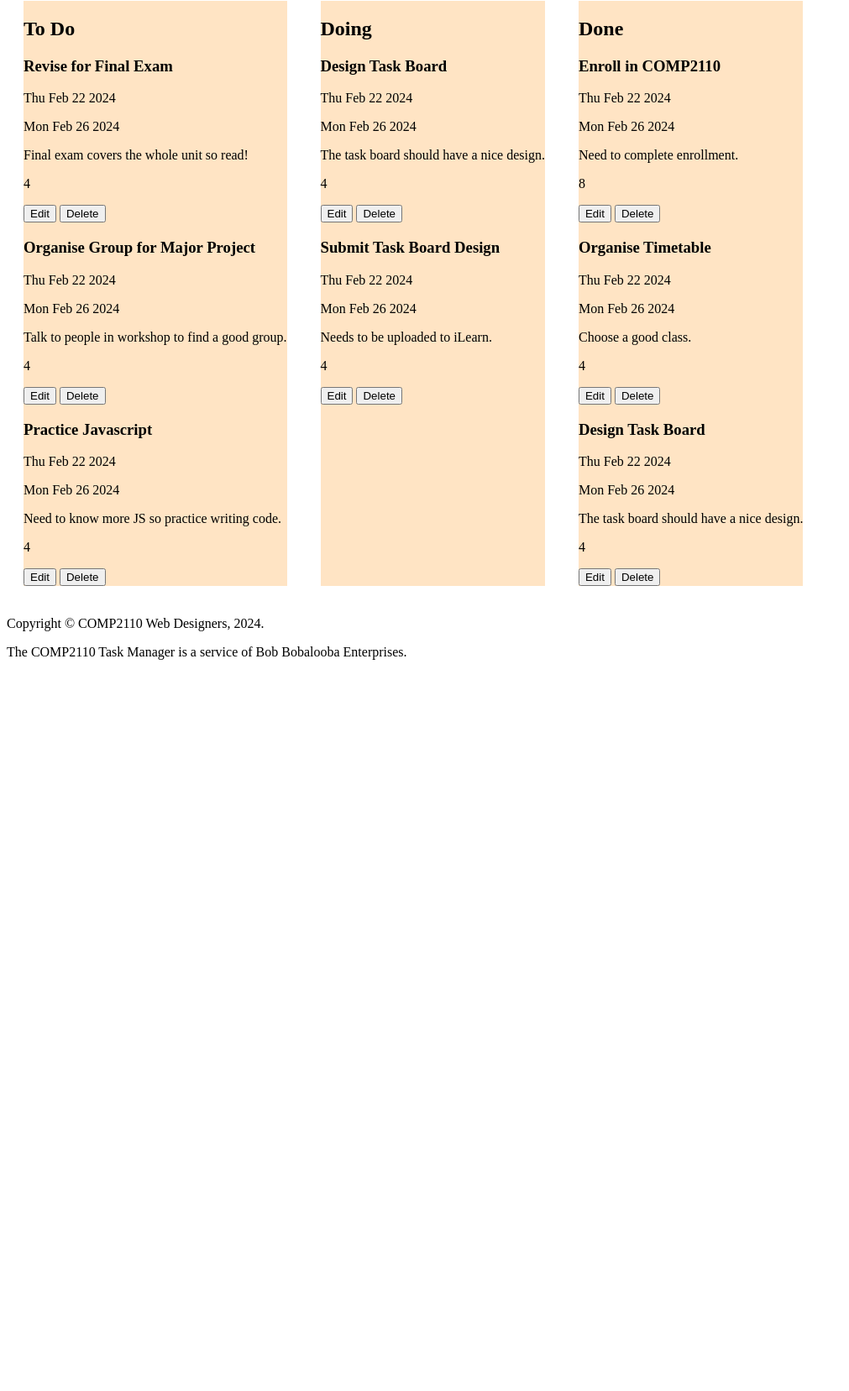
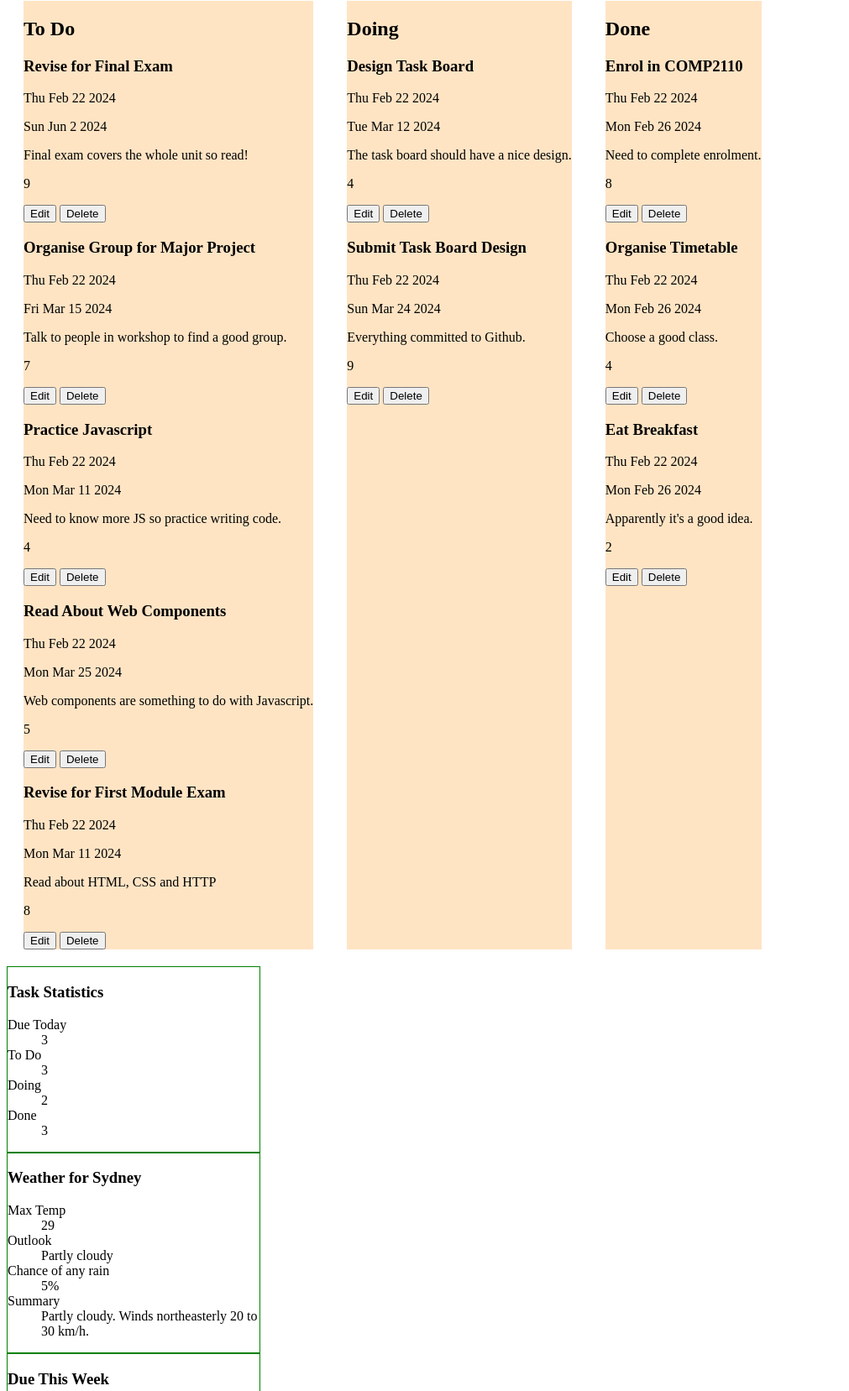
Before and after one commit to Priscilladoyo/comp2110-taskmanager-design, a plain HTML site: page index.html in a window 1280 px wide. Shown: the part 240-1897 px from the top of the page at 84% size, without its empty margins (0-1011 px from the left). Before the commit the page ends 1042 px from the top, so only its background shows below. Drawn offline with Linux system fonts and the light colour scheme.

Commit message:
Add more content to page
Signed-off-by: Steve Cassidy <steve.cassidy@mq.edu.au>

```diff
--- a/css/style.css
+++ b/css/style.css
@@ -1,4 +1,4 @@
-.task-manager {
+#task-manager {
     display: flex;
     flex-direction: row;
 }
@@ -7,3 +7,8 @@
     background-color: bisque;
     margin: 20px;
 }
+
+#widgets div {
+    width: 300px;
+    border: 1px solid green;
+}
--- a/index.html
+++ b/index.html
@@ -41,15 +41,15 @@
   </header>
 
 
-  <div class="task-manager">
+  <div id="task-manager">
     <div class="task-board">
         <h2>To Do</h2>
         <div class="task-card">
             <h3>Revise for Final Exam</h3>
             <p class="task-timestamp">Thu Feb 22 2024</p>
-            <p class="task-due">Mon Feb 26 2024</p>
+            <p class="task-due">Sun Jun 2 2024</p>
             <p class="task-content">Final exam covers the whole unit so read!</p>
-            <p class="task-priority">4</p>
+            <p class="task-priority">9</p>
 
             <div class="task-controls">
                 <button class="edit-button">Edit</button>
@@ -60,9 +60,9 @@
         <div class="task-card">
             <h3>Organise Group for Major Project</h3>
             <p class="task-timestamp">Thu Feb 22 2024</p>
-            <p class="task-due">Mon Feb 26 2024</p>
+            <p class="task-due">Fri Mar 15 2024</p>
             <p class="task-content">Talk to people in workshop to find a good group.</p>
-            <p class="task-priority">4</p>
+            <p class="task-priority">7</p>
 
             <div class="task-controls">
                 <button class="edit-button">Edit</button>
@@ -73,7 +73,7 @@
         <div class="task-card">
             <h3>Practice Javascript</h3>
             <p class="task-timestamp">Thu Feb 22 2024</p>
-            <p class="task-due">Mon Feb 26 2024</p>
+            <p class="task-due">Mon Mar 11 2024</p>
             <p class="task-content">Need to know more JS so practice writing code.</p>
             <p class="task-priority">4</p>
 
@@ -83,6 +83,33 @@
             </div>
         </div>
 
+
+        <div class="task-card">
+            <h3>Read About Web Components</h3>
+            <p class="task-timestamp">Thu Feb 22 2024</p>
+            <p class="task-due">Mon Mar 25 2024</p>
+            <p class="task-content">Web components are something to do with Javascript.</p>
+            <p class="task-priority">5</p>
+
+            <div class="task-controls">
+                <button class="edit-button">Edit</button>
+                <button class="delete-button">Delete</button>
+            </div>
+        </div>
+
+
+        <div class="task-card">
+            <h3>Revise for First Module Exam</h3>
+            <p class="task-timestamp">Thu Feb 22 2024</p>
+            <p class="task-due">Mon Mar 11 2024</p>
+            <p class="task-content">Read about HTML, CSS and HTTP</p>
+            <p class="task-priority">8</p>
+
+            <div class="task-controls">
+                <button class="edit-button">Edit</button>
+                <button class="delete-button">Delete</button>
+            </div>
+        </div>
     </div>
 
 
@@ -91,7 +118,7 @@
         <div class="task-card">
             <h3>Design Task Board</h3>
             <p class="task-timestamp">Thu Feb 22 2024</p>
-            <p class="task-due">Mon Feb 26 2024</p>
+            <p class="task-due">Tue Mar 12 2024</p>
             <p class="task-content">The task board should have a nice design.</p>
             <p class="task-priority">4</p>
 
@@ -104,9 +131,9 @@
         <div class="task-card">
             <h3>Submit Task Board Design</h3>
             <p class="task-timestamp">Thu Feb 22 2024</p>
-            <p class="task-due">Mon Feb 26 2024</p>
-            <p class="task-content">Needs to be uploaded to iLearn.</p>
-            <p class="task-priority">4</p>
+            <p class="task-due">Sun Mar 24 2024</p>
+            <p class="task-content">Everything committed to Github.</p>
+            <p class="task-priority">9</p>
 
             <div class="task-controls">
                 <button class="edit-button">Edit</button>
@@ -119,10 +146,10 @@
     <div class="task-board">
         <h2>Done</h2>
         <div class="task-card">
-            <h3>Enroll in COMP2110</h3>
+            <h3>Enrol in COMP2110</h3>
             <p class="task-timestamp">Thu Feb 22 2024</p>
             <p class="task-due">Mon Feb 26 2024</p>
-            <p class="task-content">Need to complete enrollment.</p>
+            <p class="task-content">Need to complete enrolment.</p>
             <p class="task-priority">8</p>
 
             <div class="task-controls">
@@ -145,11 +172,11 @@
         </div>
 
         <div class="task-card">
-            <h3>Design Task Board</h3>
+            <h3>Eat Breakfast</h3>
             <p class="task-timestamp">Thu Feb 22 2024</p>
             <p class="task-due">Mon Feb 26 2024</p>
-            <p class="task-content">The task board should have a nice design.</p>
-            <p class="task-priority">4</p>
+            <p class="task-content">Apparently it's a good idea.</p>
+            <p class="task-priority">2</p>
 
             <div class="task-controls">
                 <button class="edit-button">Edit</button>
@@ -160,6 +187,37 @@
     </div>
   </div>
 
+  <div id="widgets">
+    <div id="task-stats-widget">
+        <h3>Task Statistics</h3>
+        <dl>
+            <dt>Due Today</dt><dd>3</dd>
+            <dt>To Do</dt><dd>3</dd>
+            <dt>Doing</dt><dd>2</dd>
+            <dt>Done</dt><dd>3</dd>
+        </dl>
+    </div>
+
+    <div id="weather-widget">
+        <h3>Weather for Sydney</h3>
+        <dl>
+            <dt>Max Temp</dt><dd>29</dd>
+            <dt>Outlook</dt><dd>Partly cloudy</dd>
+            <dt>Chance of any rain</dt><dd>5%</dd>
+            <dt>Summary</dt><dd>Partly cloudy. Winds northeasterly 20 to 30 km/h.</dd>
+        </dl>
+    </div>
+
+    <div id="this-week-widget">
+        <h3>Due This Week</h3>
+        <ul>
+            <li>Design Task Board</li>
+            <li>Practice Javascript</li>
+        </ul>
+    </div>
+
+  </div>
+
   <footer id="footer">
     <p id="copyright">Copyright &copy; COMP2110 Web Designers, 2024.</p>
     <p id="attribution">The COMP2110 Task Manager is a service of Bob Bobalooba Enterprises.</p>
```
